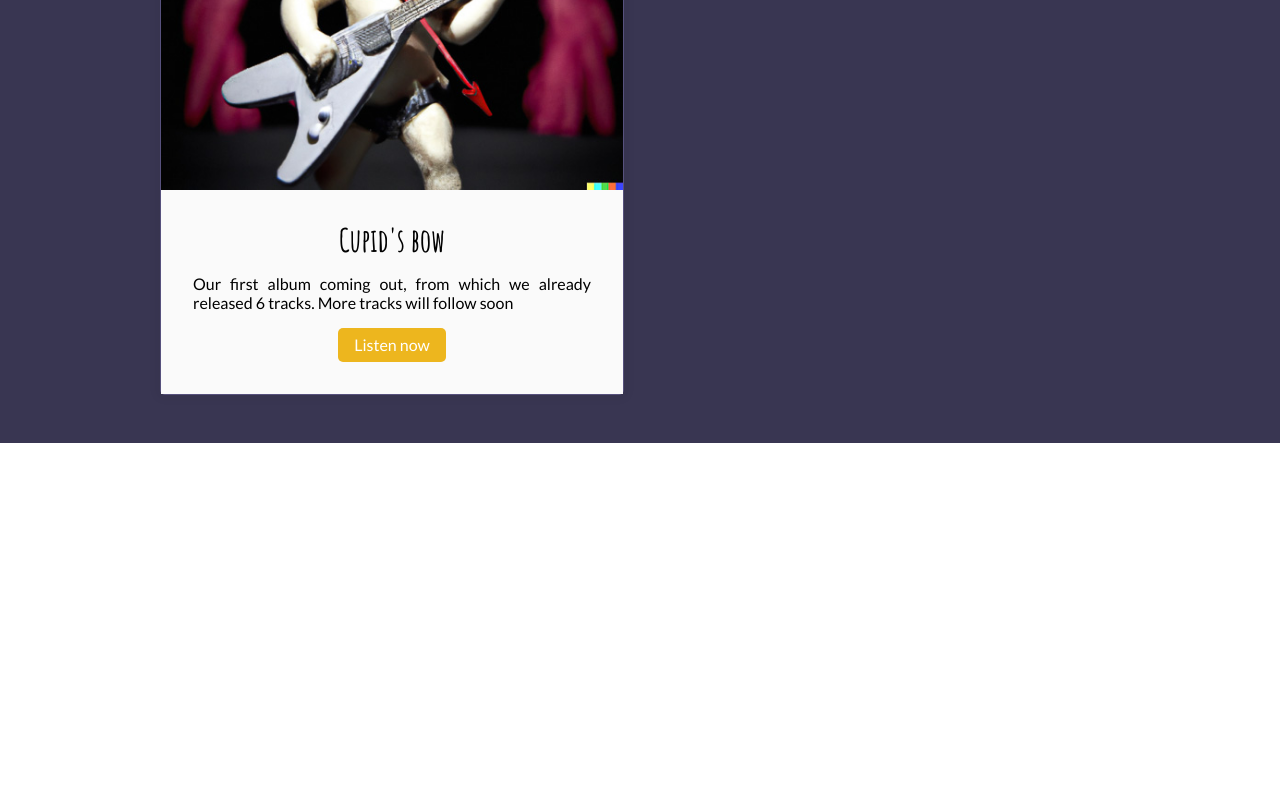
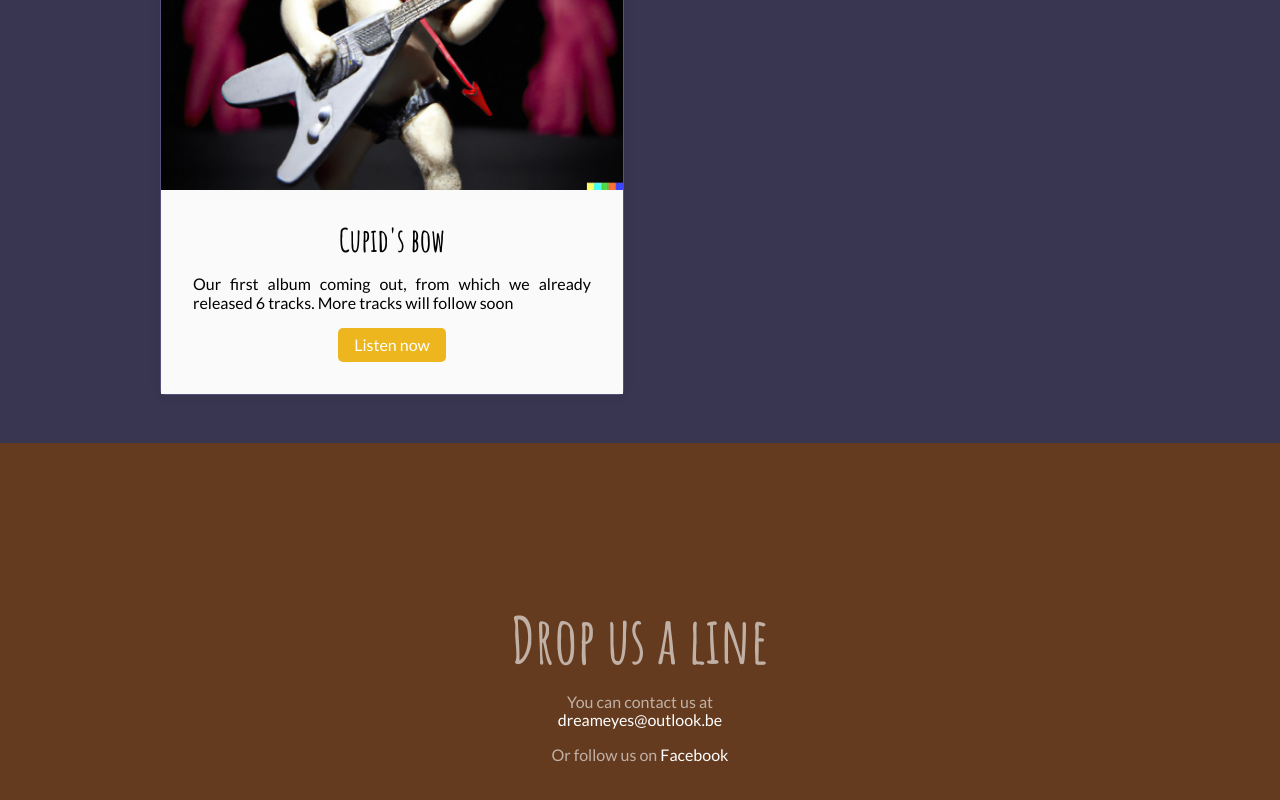
Before and after one commit to webberig/dreameyes, an Angular app: page / in a window 1280 px wide. Shown: the part 2183-2983 px from the top of the page. Before the commit the page ends 2626 px from the top, so only its background shows below. Built offline with nearby package versions, Linux system fonts and the light colour scheme.

Commit message:
Add contact page

```diff
--- a/src/app/app.component.html
+++ b/src/app/app.component.html
@@ -2,4 +2,5 @@
   <app-splash></app-splash>
   <app-about></app-about>
   <app-music></app-music>
+  <app-contact></app-contact>
 </main>
--- a/src/app/app.component.ts
+++ b/src/app/app.component.ts
@@ -3,11 +3,12 @@ import { RouterOutlet } from '@angular/router';
 import {SplashComponent} from "../components/splash/splash.component";
 import {AboutComponent} from "../components/about/about.component";
 import {MusicComponent} from "../components/music/music.component";
+import {ContactComponent} from "../components/contact/contact.component";
 
 @Component({
   selector: 'app-root',
   standalone: true,
-  imports: [RouterOutlet, SplashComponent, AboutComponent, MusicComponent],
+  imports: [RouterOutlet, SplashComponent, AboutComponent, MusicComponent, ContactComponent],
   templateUrl: './app.component.html',
   styleUrl: './app.component.scss'
 })
--- /dev/null
+++ b/src/components/contact/contact.component.html
@@ -0,0 +1,3 @@
+<h2>Drop us a line</h2>
+<p>You can contact us at <br /><a href="mailto:dreameyes@outlook.be">dreameyes{{"@"}}outlook.be</a></p>
+<p>Or follow us on <a href="https://www.facebook.com/profile.php?id=61550329876004" target="_blank">Facebook</a></p>
--- /dev/null
+++ b/src/components/contact/contact.component.scss
@@ -0,0 +1,18 @@
+:host {
+  padding: 10rem 0;
+  text-align: center;
+  display: block;
+  background-color: #643b1f;
+  color: #FFFFFF99
+}
+a {
+    color: #FFFFFFFF;
+    text-decoration: none;
+  &:hover {
+    text-decoration: underline;
+    color: #FFFFFF66;
+  }
+  &:active {
+    color: #FFFFFF33;
+  }
+}
```
Also changed, not shown: src/components/contact/contact.component.ts (added, +12 -0 lines).
